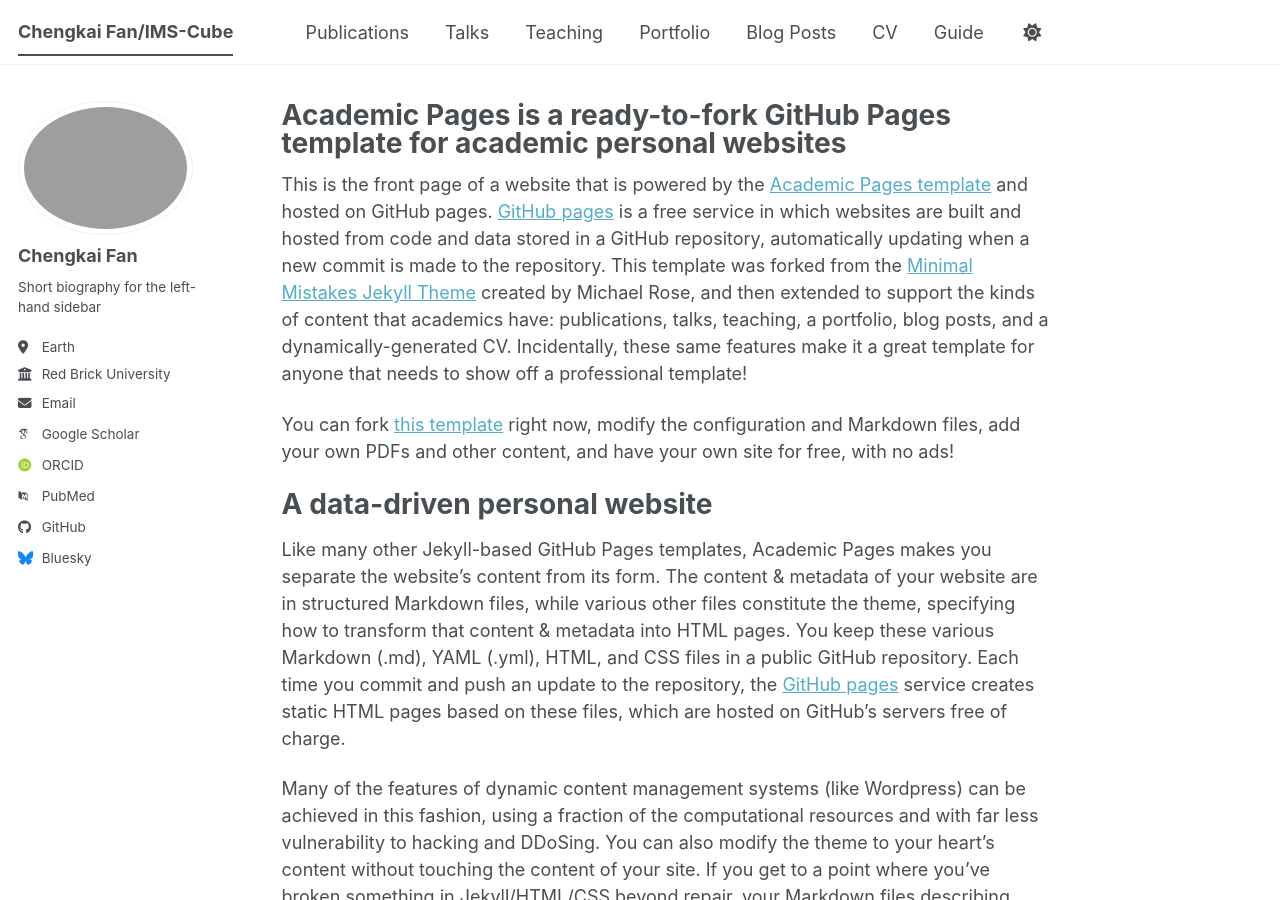
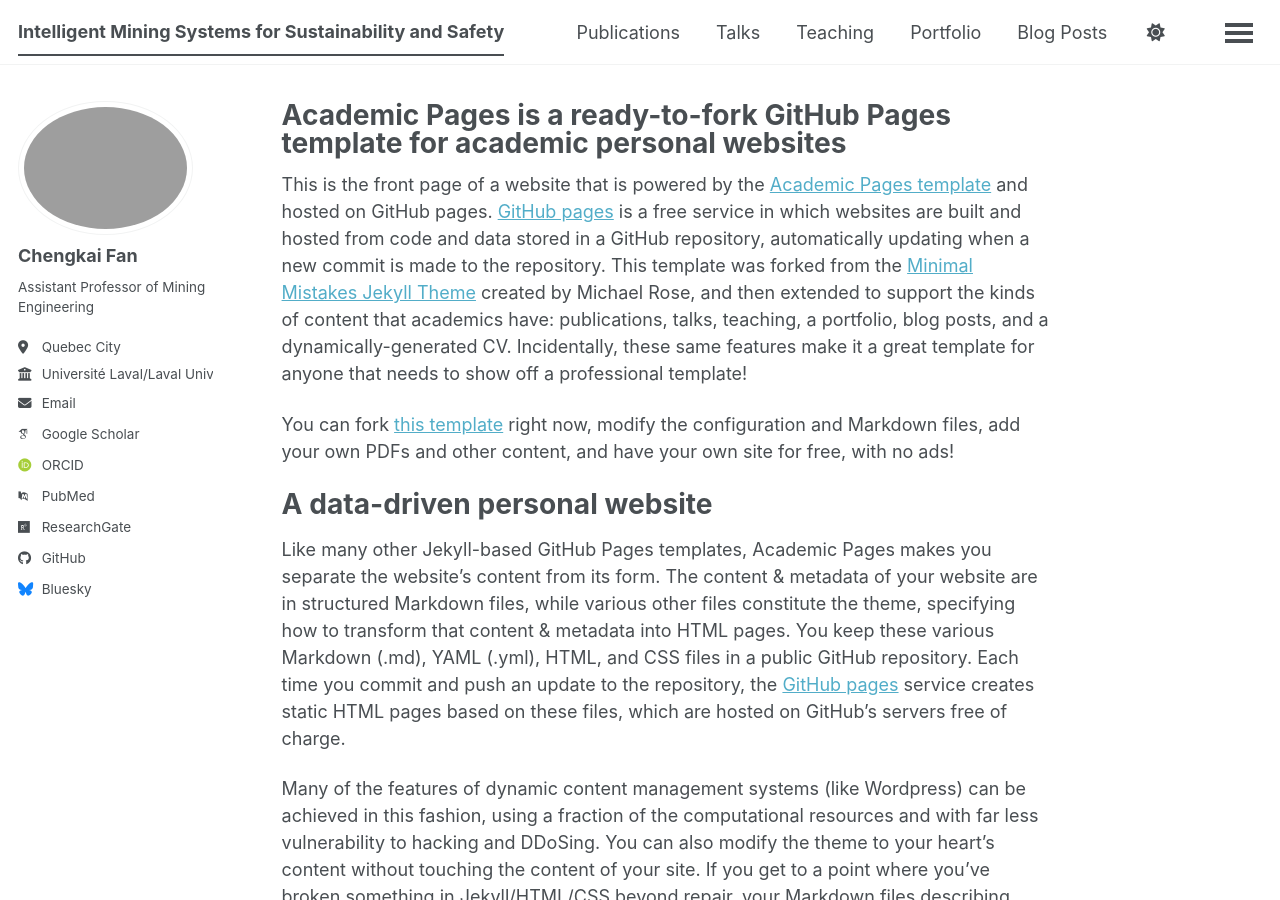
Before and after one commit to chengkaifan76/chengkai-fan.github.io, a Jekyll site: the page built from _pages/about.md, in a window 1280 px wide and 900 px high. Built offline with Jekyll 4.4.1, drawn with Linux system fonts in a browser that asks for light colours; some web fonts are replaced; a script bundle is joined from its source files by our own code; library files that are not in the unit come from our copies.

Commit message:
_config.yml

```diff
--- a/_config.yml
+++ b/_config.yml
@@ -9,7 +9,7 @@
 # Basic Site Settings
 locale                   : "en-US"
 site_theme               : "default" # The available themes options are "default", "air", "sunrise", "mint", "dirt" and "contrast"
-title                    : "Chengkai Fan/IMS-Cube"
+title                    : "Intelligent Mining Systems for Sustainability and Safety"
 title_separator          : "-"
 name                     : &name "Chengkai Fan"
 description              : &description "Your Name's academic portfolio"   # Update this with a general description of your site, this is the default if not overridden by a page
@@ -23,26 +23,26 @@
 #               Additional customization can be done by editing /_includes/author-profile.html
 author:
   # Biographic information
-  avatar           : "images/chengkai-photo-1.JPG"
+  avatar           : "chengkai-photo-1.JPG"
   name             : "Chengkai Fan"
   pronouns         : # example: "she/her"
-  bio              : "Short biography for the left-hand sidebar"
-  location         : "Earth"
-  employer         : "Red Brick University"
+  bio              : "Assistant Professor of Mining Engineering"
+  location         : "Quebec City"
+  employer         : "Université Laval/Laval University"
   uri              : # URL
-  email            : "none@example.org"
+  email            : "chengkai.fan@gmn.ulaval.ca"
 
   # Academic websites
   academia         : # URL
   arxiv            : # URL - Update with the correct link to your profile
-  googlescholar    : "https://scholar.google.com/citations?user=PS_CX0AAAAAJ"
+  googlescholar    : "https://scholar.google.com/citations?user=qsHbxsMAAAAJ&hl=en"
   inspire-hep      : # URL
   impactstory      : # URL
-  orcid            : "https://orcid.org/yourorcidurl"
+  orcid            : "https://orcid.org/0000-0003-1127-4755"
   semantic         : # URL
   ssrn             : # URL
   pubmed           : "https://www.ncbi.nlm.nih.gov/pubmed/?term=john+snow"
-  researchgate     : # URL
+  researchgate     : "https://www.researchgate.net/profile/Chengkai-Fan"
   scopus           : # URL
   zotero           : # URL
 
```
